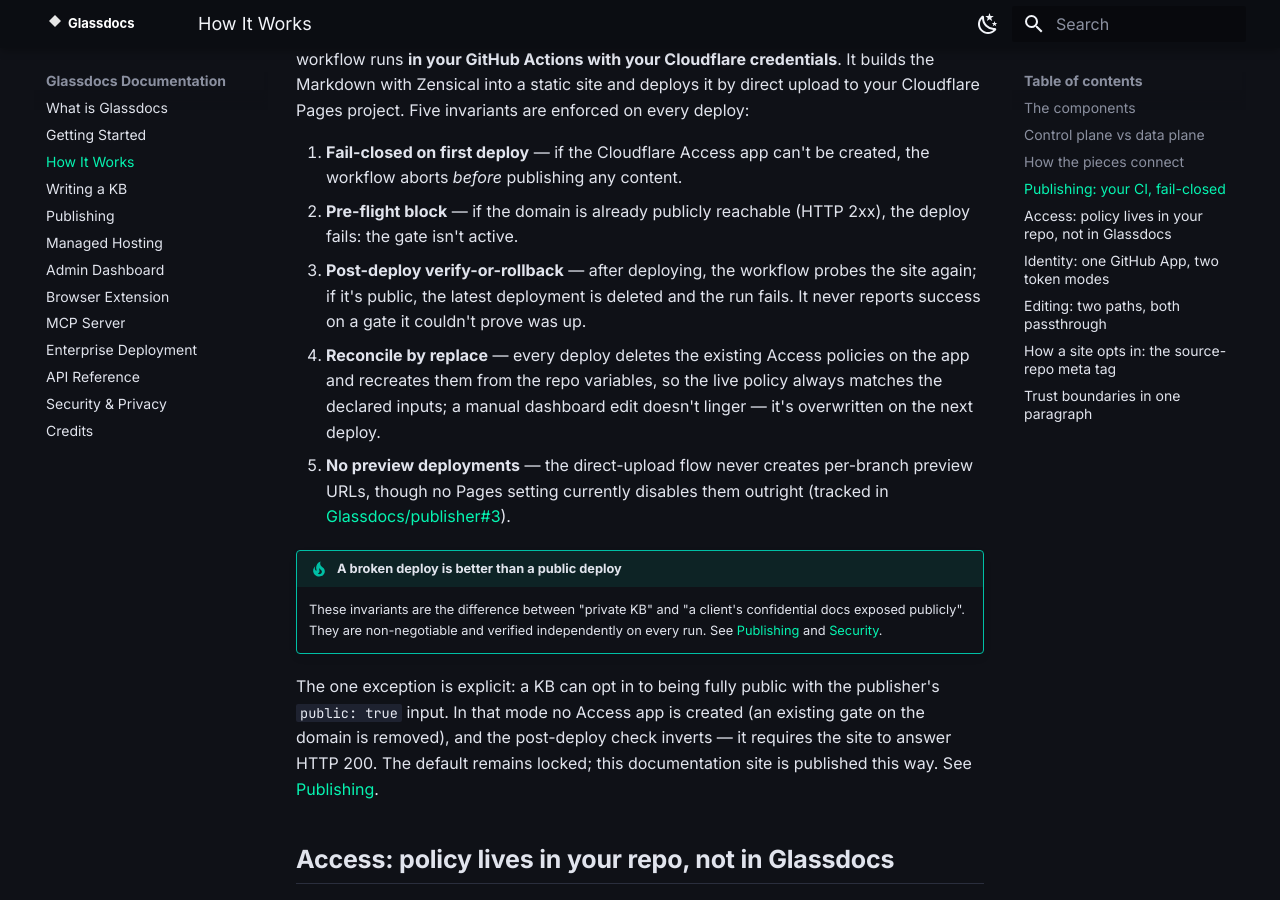
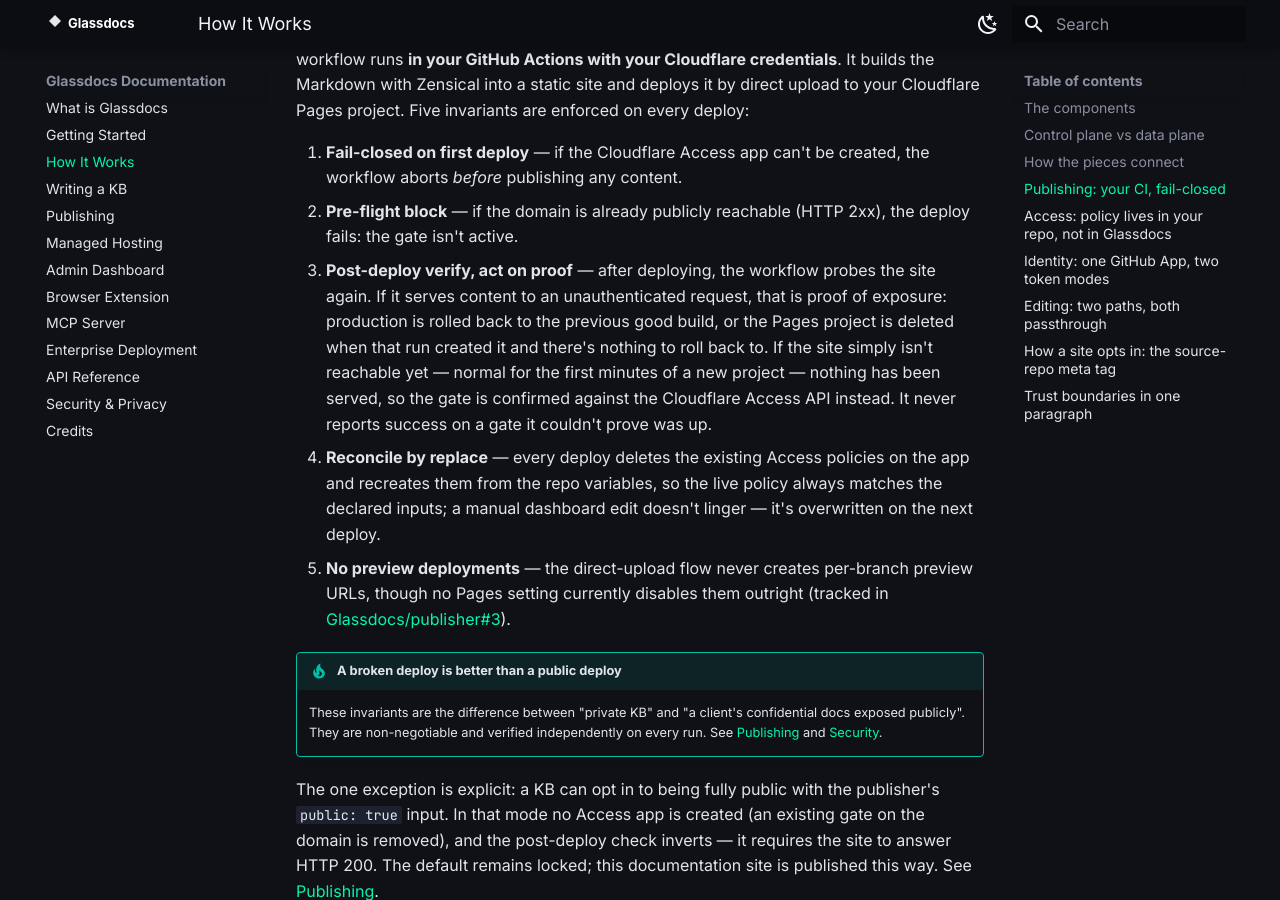
Before and after one commit to Glassdocs/docs, an MkDocs documentation site: the page built from docs/how-it-works.md, in a window 1280 px wide and 900 px high, scrolled down 2199 px. Built offline with MkDocs 1.6.1 and Material for MkDocs 9.7.7, drawn with Linux system fonts in a browser that asks for light colours.

Commit message:
docs: the publish gate never deleted deployments — stop promising it does (#70)
These pages told customers that if the gate can't be positively confirmed "the
deployment is deleted rather than left up" and therefore "you cannot accidentally
ship an ungated site". Both halves were wrong, and both overstated the guarantee:

  • Cloudflare refuses DELETE on the active production deployment (code
    8000034), even with ?force=true — and on a first deploy that is the only
    deployment there is. The documented protection could never execute.
  • "Anything that isn't a redirect gets deleted" is no longer the behaviour
    (glassdocs#67). An unreachable site is not evidence of exposure; it is now
    resolved against the Cloudflare Access API, which doesn't wait on edge
    propagation. Only content actually served to an anonymous request triggers a
    rollback — or, where that run created the project, its deletion.

Also corrects hosting.md, which said success is only reported on a live Access
redirect: a brand-new site that is still propagating and serving nothing now
passes on the API check instead, so that sentence had become untrue in the safe
direction but untrue nonetheless.

publishing.md step 7 already described the evidence correctly; step 8 then
contradicted it. security.md's "Policy reconciliation" bullet was accurate
throughout and is left alone.

llms.txt/llms-full.txt regenerated — an answer engine quoting the stale copy
would repeat the overclaim with full confidence.

Co-Authored-By: Claude Opus 5 (1M context) <noreply@anthropic.com>

```diff
--- a/docs/how-it-works.md
+++ b/docs/how-it-works.md
@@ -62,7 +62,7 @@ When you push to the KB repo (or trigger a redeploy from the admin), the publish
 
 1. **Fail-closed on first deploy** — if the Cloudflare Access app can't be created, the workflow aborts *before* publishing any content.
 2. **Pre-flight block** — if the domain is already publicly reachable (HTTP 2xx), the deploy fails: the gate isn't active.
-3. **Post-deploy verify-or-rollback** — after deploying, the workflow probes the site again; if it's public, the latest deployment is deleted and the run fails. It never reports success on a gate it couldn't prove was up.
+3. **Post-deploy verify, act on proof** — after deploying, the workflow probes the site again. If it serves content to an unauthenticated request, that is proof of exposure: production is rolled back to the previous good build, or the Pages project is deleted when that run created it and there's nothing to roll back to. If the site simply isn't reachable yet — normal for the first minutes of a new project — nothing has been served, so the gate is confirmed against the Cloudflare Access API instead. It never reports success on a gate it couldn't prove was up.
 4. **Reconcile by replace** — every deploy deletes the existing Access policies on the app and recreates them from the repo variables, so the live policy always matches the declared inputs; a manual dashboard edit doesn't linger — it's overwritten on the next deploy.
 5. **No preview deployments** — the direct-upload flow never creates per-branch preview URLs, though no Pages setting currently disables them outright (tracked in [Glassdocs/publisher#3](https://github.com/Glassdocs/publisher/issues/3)).
 
```
Also changed, not shown: docs/hosting.md (+1 -1 lines), docs/index.md (+1 -1 lines), docs/llms-full.txt (+5 -5 lines), docs/publishing.md (+1 -1 lines), docs/security.md (+1 -1 lines).
